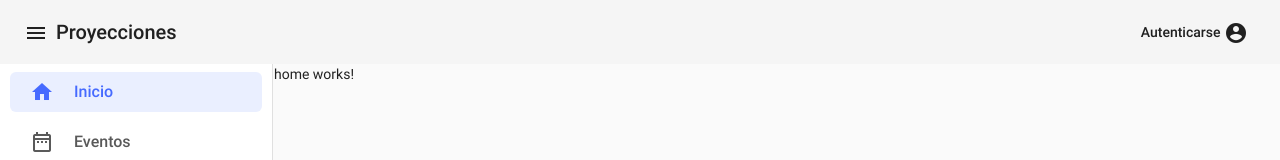
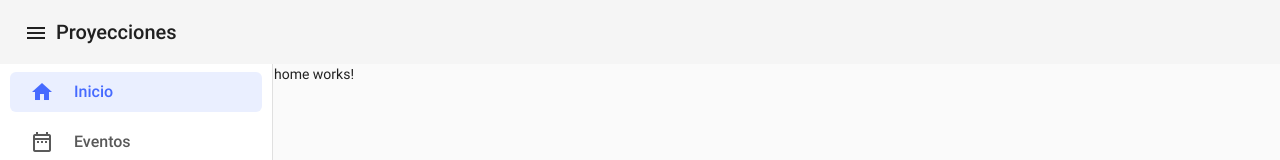
Before and after one commit to liosvel-medina/ProyeccionesWeb, an Angular app: page /home in a window 1280 px wide. Shown: the top 160 px of the page. Built offline with nearby package versions, Linux system fonts and the light colour scheme.

Commit message:
rearrange some modules and optimize routing

```diff
--- a/src/app/app-material.module.ts
+++ b/src/app/app-material.module.ts
@@ -6,19 +6,21 @@ import {MatToolbarModule} from "@angular/material/toolbar";
 import {MatIconModule} from "@angular/material/icon";
 import {MatSidenavModule} from "@angular/material/sidenav";
 import {MatListModule} from "@angular/material/list";
+import {MatMenuModule} from "@angular/material/menu";
 
 
 @NgModule({
   declarations: [],
   imports: [
-    CommonModule
+    CommonModule,
   ],
   exports: [
     MatButtonModule,
     MatToolbarModule,
     MatIconModule,
     MatSidenavModule,
-    MatListModule
+    MatListModule,
+    MatMenuModule,
   ]
 })
 export class AppMaterialModule {
--- a/src/app/layout/main-layout/main-layout.component.html
+++ b/src/app/layout/main-layout/main-layout.component.html
@@ -3,11 +3,11 @@
     <mat-icon>menu</mat-icon>
   </button>
   <span>Proyecciones</span>
-  <span class="spacer"></span>
-  <button mat-button routerLink="login">
-    Autenticarse
-    <mat-icon>account_circle</mat-icon>
-  </button>
+  <!--  <span class="spacer"></span>-->
+  <!--  <button mat-button routerLink="login">-->
+  <!--    Autenticarse-->
+  <!--    <mat-icon>account_circle</mat-icon>-->
+  <!--  </button>-->
 </mat-toolbar>
 
 <mat-sidenav-container id="app-body">
```
Also changed, not shown: src/app/app-routing.module.ts (+17 -3 lines), src/app/app.module.ts (+1 -7 lines).
